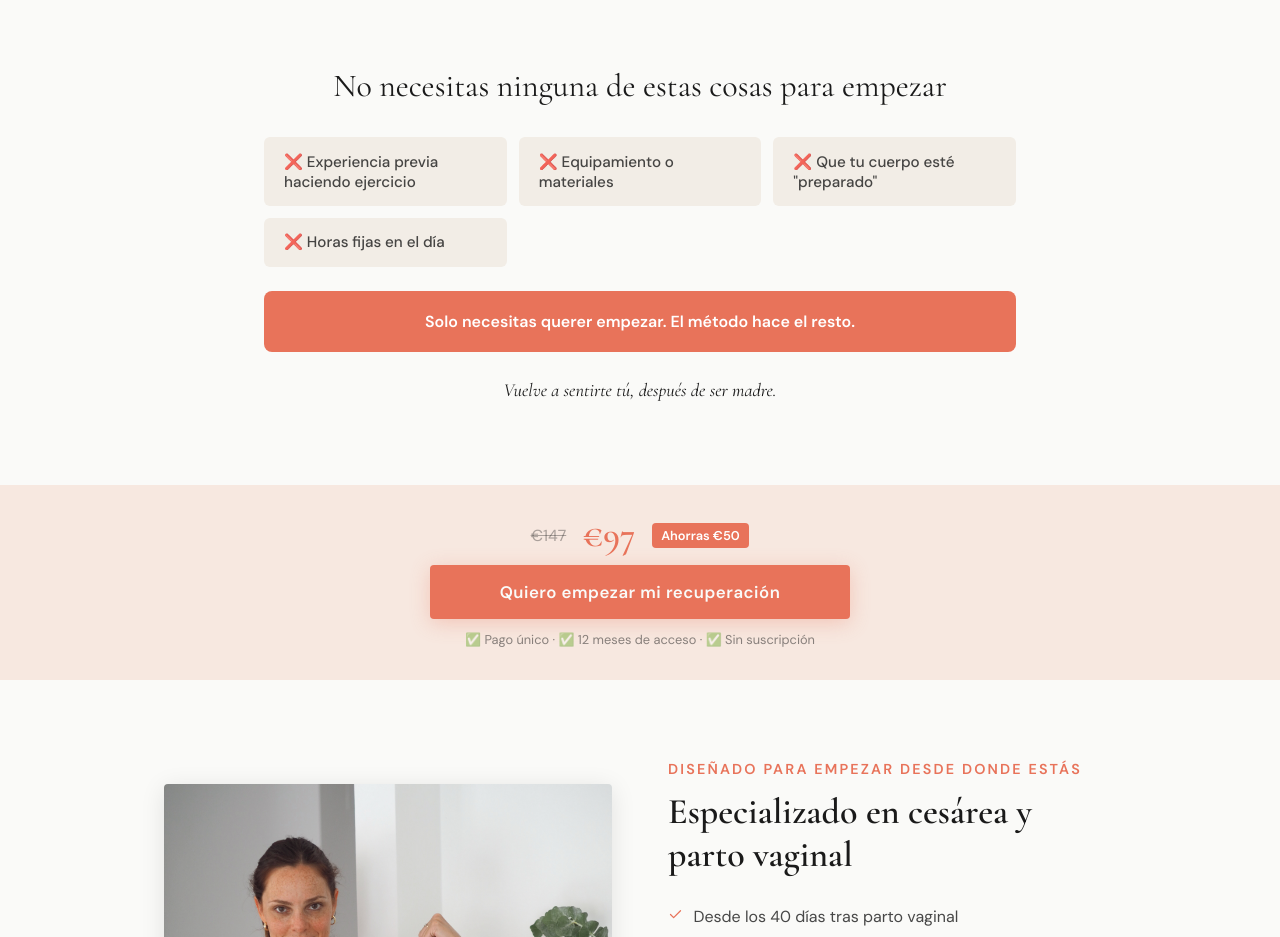
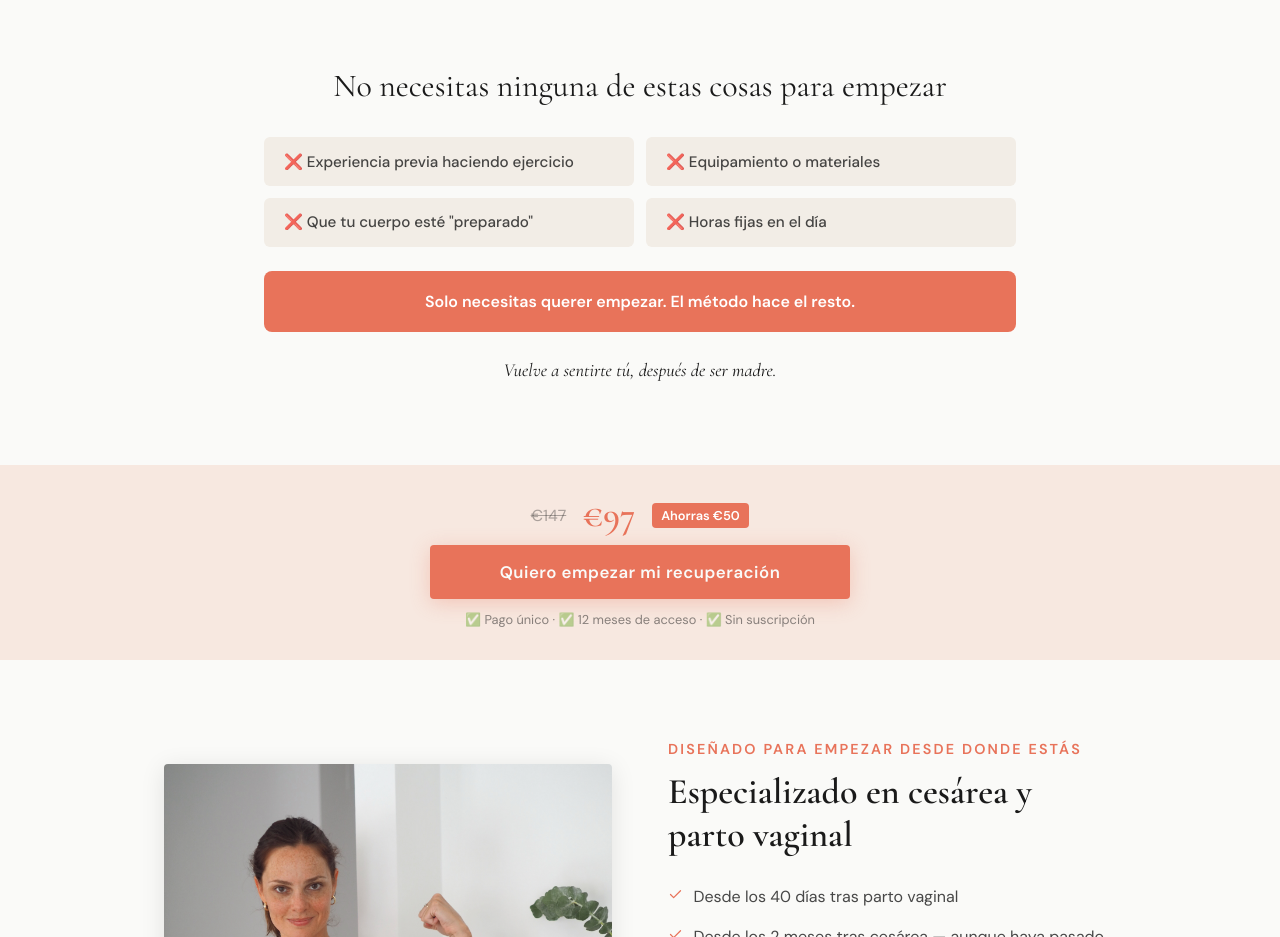
Before and after one commit to susanaaresla-lab/esencial-susana, a React (Create React App) app: page /acceso-prioritario in a window 1280 px wide. Shown: the part 820-1757 px from the top of the page. Built offline with nearby package versions, Linux system fonts and the light colour scheme.

Commit message:
Cambiar grid de objeciones a 2 columnas en escritorio

```diff
--- a/src/pages/ActivateListaEsperaPage.js
+++ b/src/pages/ActivateListaEsperaPage.js
@@ -169,7 +169,7 @@ export default function ActivateListaEsperaPage() {
               No necesitas ninguna de estas cosas para empezar
             </h2>
           </div>
-          <div style={{ display: 'grid', gridTemplateColumns: 'repeat(auto-fit, minmax(240px, 1fr))', gap: '0.75rem', marginBottom: '1.5rem' }}>
+          <div style={{ display: 'grid', gridTemplateColumns: 'repeat(auto-fit, minmax(320px, 1fr))', gap: '0.75rem', marginBottom: '1.5rem' }}>
             {[
               '❌ Experiencia previa haciendo ejercicio',
               '❌ Equipamiento o materiales',
```
